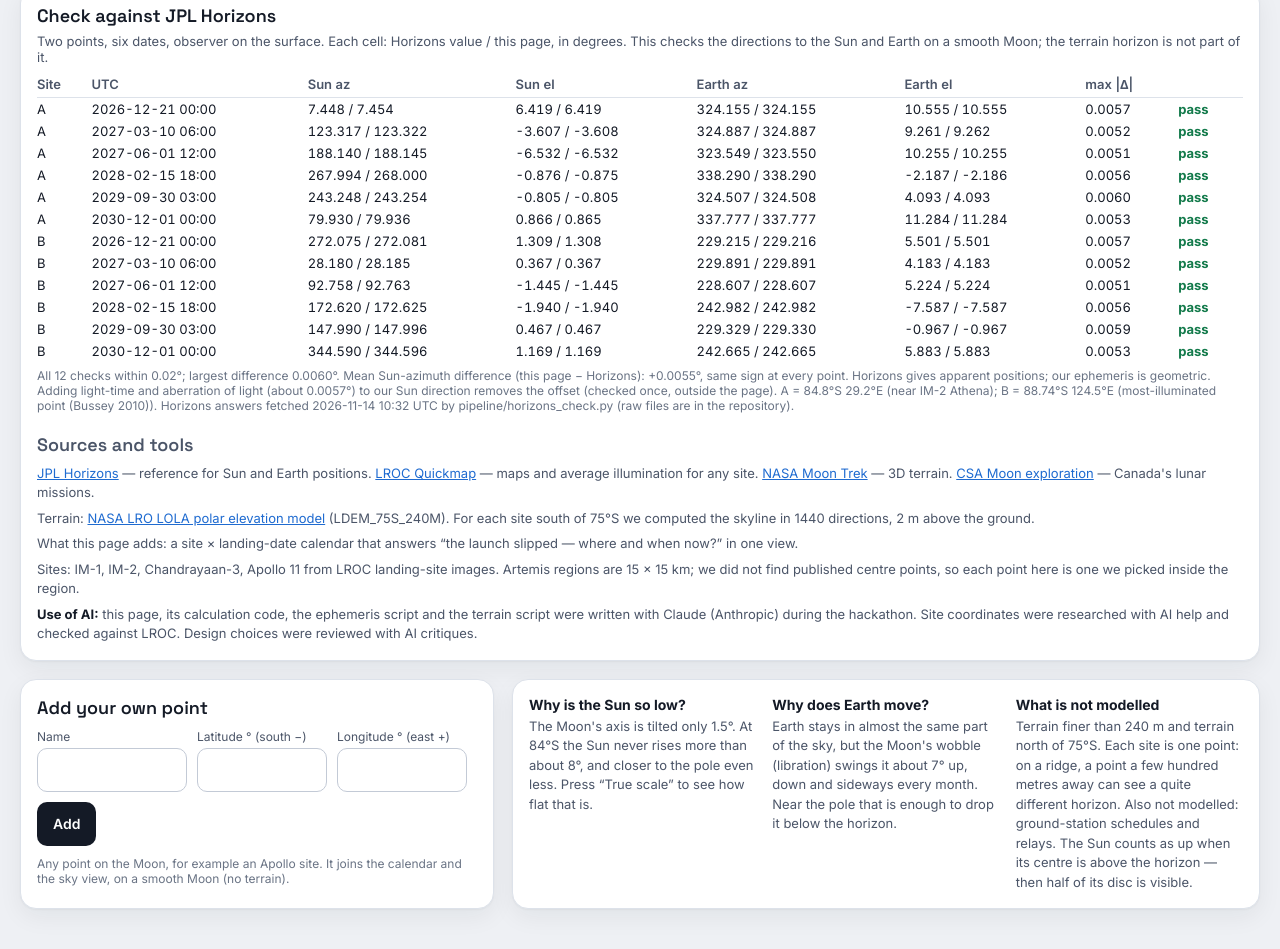
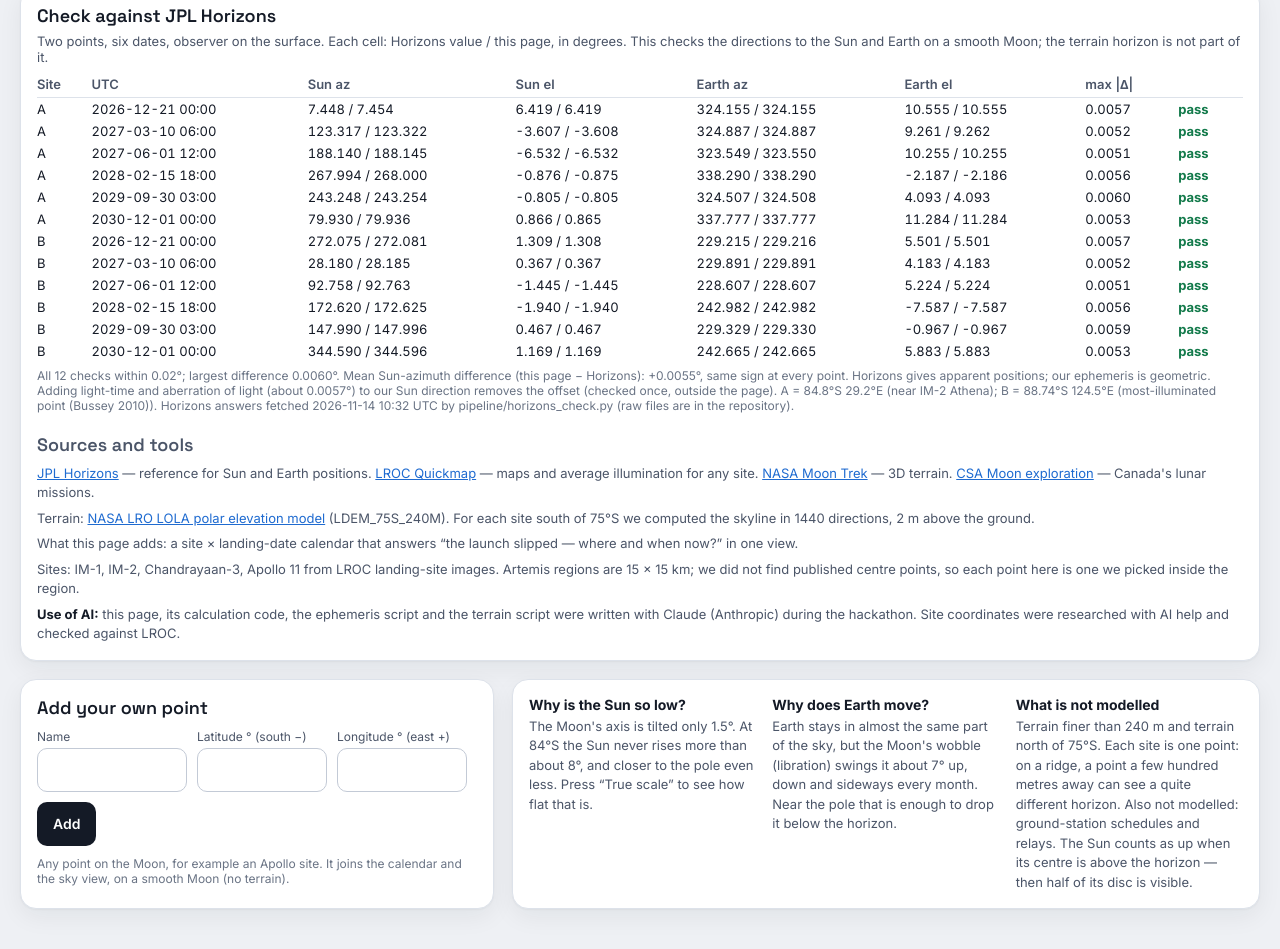
Before and after one commit to Mehrafruz/lunar-horizon, a plain HTML site: page docs/index.html in a window 1280 px wide. Shown: the part 2485-3434 px from the top of the page. Drawn offline with nearby package versions, Linux system fonts and the light colour scheme.

Commit message:
Page: drop the sentence about design choices reviewed with AI critiques
Co-Authored-By: Claude Opus 5.5 <noreply@anthropic.com>

```diff
--- a/docs/index.html
+++ b/docs/index.html
@@ -193,7 +193,7 @@
       <span>Terrain: <a href="https://imbrium.mit.edu/DATA/LOLA_GDR/POLAR/IMG/">NASA LRO LOLA polar elevation model</a> (LDEM_75S_240M). For each site south of 75°S we computed the skyline in 1440 directions, 2 m above the ground.</span>
       <span>What this page adds: a site × landing-date calendar that answers “the launch slipped — where and when now?” in one view.</span>
       <span>Sites: IM-1, IM-2, Chandrayaan-3, Apollo 11 from LROC landing-site images. Artemis regions are 15 × 15 km; we did not find published centre points, so each point here is one we picked inside the region.</span>
-      <span><b>Use of AI:</b> this page, its calculation code, the ephemeris script and the terrain script were written with Claude (Anthropic) during the hackathon. Site coordinates were researched with AI help and checked against LROC. Design choices were reviewed with AI critiques.</span>
+      <span><b>Use of AI:</b> this page, its calculation code, the ephemeris script and the terrain script were written with Claude (Anthropic) during the hackathon. Site coordinates were researched with AI help and checked against LROC.</span>
     </div>
   </section>
 
```
